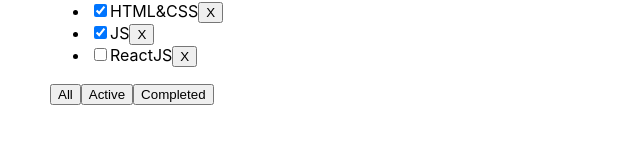
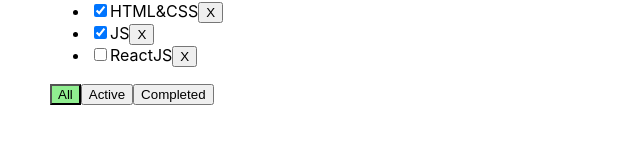
Before and after one commit to ibdkn/my-todolist, a React (Create React App) app: page / in a window 1280 px wide. Shown: the part 147-300 px from the top of the page, without its empty margins (0-640 px from the left). Built offline with nearby package versions, Linux system fonts and the light colour scheme.

Commit message:
added active class for active filter button

```diff
--- a/src/App.css
+++ b/src/App.css
@@ -11,3 +11,7 @@
 .error-message {
   color: red;
 }
+
+.active-filter {
+  background-color: lightgreen;
+}
--- a/src/App.tsx
+++ b/src/App.tsx
@@ -50,6 +50,7 @@
         <div className="App">
             <Todolist title="What to learn"
                       tasks={filteredTasks}
+                      filter={filter}
                       removeTask={removeTask}
                       addTask={addTask}
                       changeTaskStatus={changeTaskStatus}
--- a/src/components/Button/Button.tsx
+++ b/src/components/Button/Button.tsx
@@ -1,12 +1,13 @@
 type ButtonPropsType = {
     title: string
-    callback: () => void
+    className?: string
+    onClick: () => void
 };
-export const Button = ({title, callback}: ButtonPropsType) => {
+export const Button = ({title, className, onClick}: ButtonPropsType) => {
     const onClickHandler = () => {
-        callback();
+        onClick();
     }
     return (
-        <button onClick={onClickHandler}>{title}</button>
+        <button className={className} onClick={onClickHandler}>{title}</button>
     );
 };
--- a/src/components/Todolist/Todolist.tsx
+++ b/src/components/Todolist/Todolist.tsx
@@ -6,6 +6,7 @@
 type TodolistPropsType = {
     title: string
     tasks: TaskType[]
+    filter: FilterValueType
 
     removeTask: (taskId: string) => void
     addTask: (title: string) => void
@@ -15,6 +16,7 @@
 export const Todolist = ({
                              title,
                              tasks,
+                             filter,
                              removeTask,
                              addTask,
                              changeTaskStatus,
@@ -57,7 +59,7 @@
                     value={taskTitle}
                     onChange={changeTaskTitleHandler}
                     onKeyUp={onKeyUpHandler}/>
-                <Button title="+" callback={addTaskHandler}/>
+                <Button title="+" onClick={addTaskHandler}/>
                 {error && <p className="error-message">{error}</p>}
             </div>
             {tasks.length === 0 ? (
@@ -77,16 +79,28 @@
                             <li key={t.id}>
                                 <input type="checkbox" checked={t.isDone} onChange={changeTaskStatusHandler}/>
                                 <span>{t.title}</span>
-                                <Button title="X" callback={removeTaskHandler}/>
+                                <Button title="X" onClick={removeTaskHandler}/>
                             </li>
                         )
                     })}
                 </ul>
             )}
             <div>
-                <Button title="All" callback={() => changeTaskFilterHandler('all')}/>
-                <Button title="Active" callback={() => changeTaskFilterHandler('active')}/>
-                <Button title="Completed" callback={() => changeTaskFilterHandler('completed')}/>
+                <Button
+                    title="All"
+                    className={filter === 'all' ? 'active-filter' : ''}
+                    onClick={() => changeTaskFilterHandler('all')}
+                />
+                <Button
+                    title="Active"
+                    className={filter === 'active' ? 'active-filter' : ''}
+                    onClick={() => changeTaskFilterHandler('active')}
+                />
+                <Button
+                    title="Completed"
+                    className={filter === 'completed' ? 'active-filter' : ''}
+                    onClick={() => changeTaskFilterHandler('completed')}
+                />
             </div>
         </div>
     );
```
